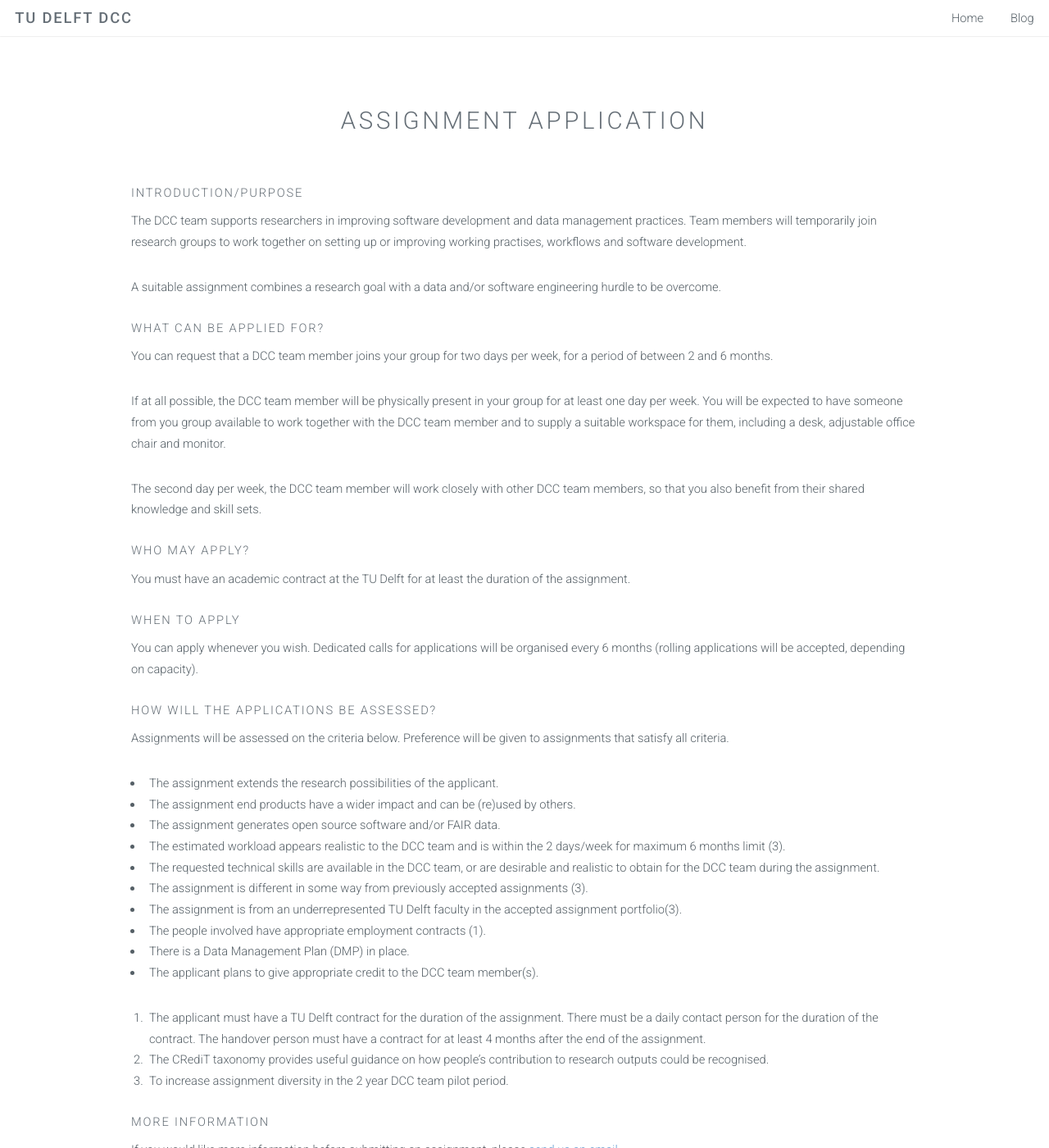
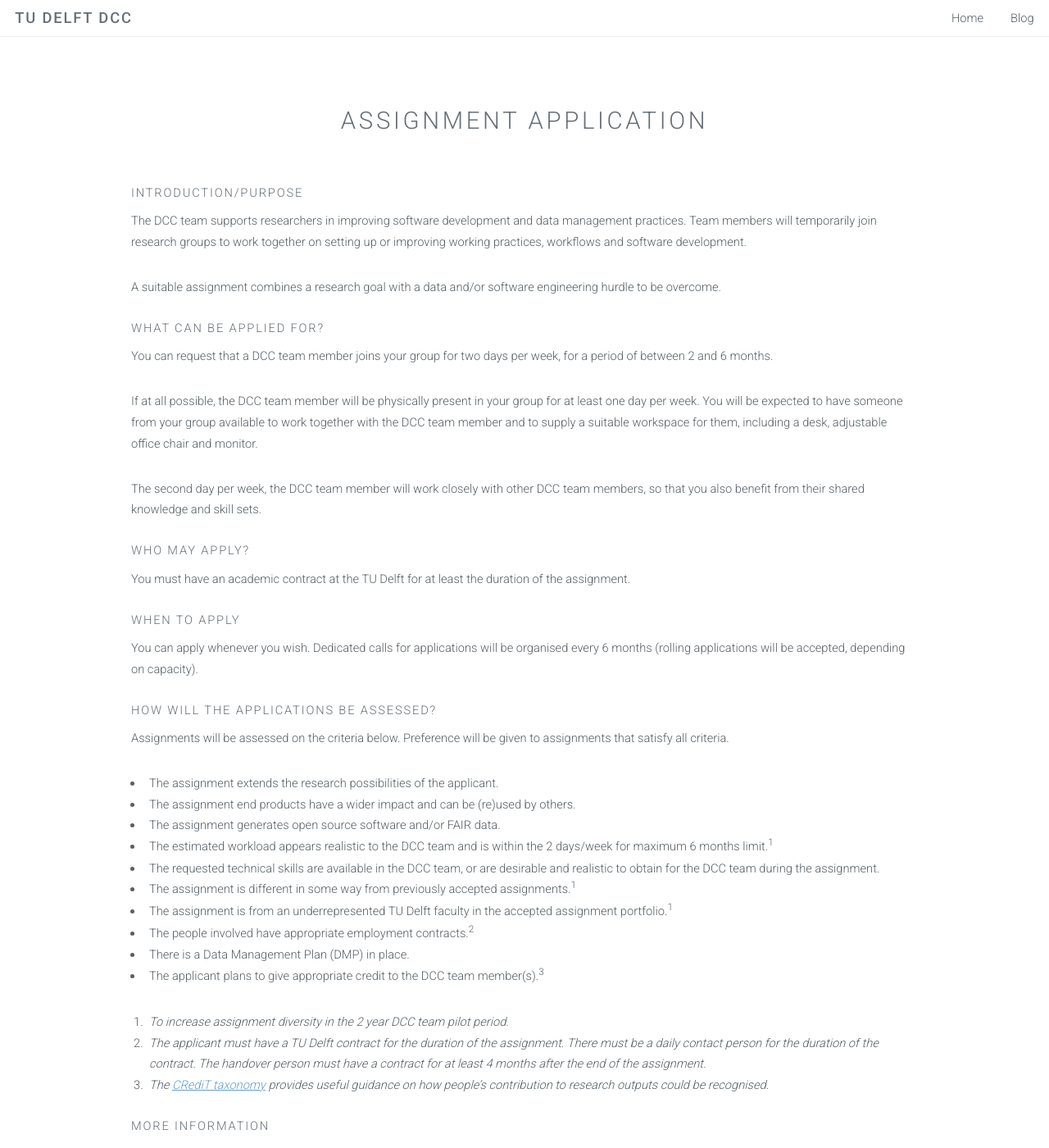
Before and after one commit to TU-Delft-DCC/DCC-website, a Jekyll site: the page built from _pages/assignment-application.md, in a window 1280 px wide and 1400 px high, scrolled down 278 px. Shown: the whole window at 82% size. Built offline with Jekyll 4.4.1, drawn with Linux system fonts in a browser that asks for light colours; some of the changed text lies outside the part shown.

Commit message:
input from Meta and Marta

```diff
--- a/_includes/footer.html
+++ b/_includes/footer.html
@@ -2,7 +2,7 @@
 <footer id="footer">
     <div class="container">
         <ul class="copyright">
-		<li>&copy; <a href="https://www.tudelft.nl">Technisiche Universiteit Delft</a></li>
+		<li>&copy; <a href="https://www.tudelft.nl">Technische Universiteit Delft</a></li>
             <li>Design: <a href="http://themes.jekyllrc.org/ion">TEMPLATED</a></li>
             <li>Hosted at: <a href="https://github.com/TU-Delft-DCC/DCC-website">Github</a></li>
         </ul>
--- a/_pages/assignment-application.md
+++ b/_pages/assignment-application.md
@@ -4,7 +4,7 @@ title: Assignment Application
 ---
 # Introduction/Purpose
 
-The DCC team supports researchers in improving software development and data management practices. Team members will temporarily join research groups to work together on setting up or improving working practises, workflows and software development.
+The DCC team supports researchers in improving software development and data management practices. Team members will temporarily join research groups to work together on setting up or improving working practices, workflows and software development.
 
 A suitable assignment combines a research goal with a data and/or software engineering hurdle to be overcome.
 
@@ -12,7 +12,7 @@ A suitable assignment combines a research goal with a data and/or software engin
 
 You can request that a DCC team member joins your group for two days per week, for a period of between 2 and 6 months.
 
-If at all possible, the DCC team member will be physically present in your group for at least one day per week. You will be expected to have someone from you group available to work together with the DCC team member and to supply a suitable workspace for them, including a desk, adjustable office chair and monitor.
+If at all possible, the DCC team member will be physically present in your group for at least one day per week. You will be expected to have someone from your group available to work together with the DCC team member and to supply a suitable workspace for them, including a desk, adjustable office chair and monitor.
 
 The second day per week, the DCC team member will work closely with other DCC team members, so that you also benefit from their shared knowledge and skill sets.
 
@@ -31,18 +31,17 @@ Assignments will be assessed on the criteria below. Preference will be given to
 - The assignment extends the research possibilities of the applicant.
 - The assignment end products have a wider impact and can be (re)used by others.
 - The assignment generates open source software and/or FAIR data.
-- The estimated workload appears realistic to the DCC team and is within the 2 days/week for maximum 6 months limit (3).
+- The estimated workload appears realistic to the DCC team and is within the 2 days/week for maximum 6 months limit.<sup>1</sup>
 - The requested technical skills are available in the DCC team, or are desirable and realistic to obtain for the DCC team during the assignment.
-- The assignment is different in some way from previously accepted assignments (3).
-- The assignment is from an underrepresented TU Delft faculty in the accepted assignment portfolio(3).
-- The people involved have appropriate employment contracts (1).
+- The assignment is different in some way from previously accepted assignments.<sup>1</sup>
+- The assignment is from an underrepresented TU Delft faculty in the accepted assignment portfolio.<sup>1</sup>
+- The people involved have appropriate employment contracts.<sup>2</sup>
 - There is a Data Management Plan (DMP) in place.
-- The applicant plans to give appropriate credit to the DCC team member(s).
+- The applicant plans to give appropriate credit to the DCC team member(s).<sup>3</sup>
 
-1. The applicant must have a TU Delft contract for the duration of the assignment. There must be a daily contact person for the duration of the contract. The handover person must have a contract for at least 4 months after the end of the assignment.
-2. The CRediT taxonomy provides useful guidance on how people’s contribution to research outputs could be recognised.
-3. To increase assignment diversity in the 2 year DCC team pilot period.
-
+1. *To increase assignment diversity in the 2 year DCC team pilot period.*
+2. *The applicant must have a TU Delft contract for the duration of the assignment. There must be a daily contact person for the duration of the contract. The handover person must have a contract for at least 4 months after the end of the assignment.*
+3. *The [CRediT taxonomy](https://www.casrai.org/credit.html) provides useful guidance on how people’s contribution to research outputs could be recognised.*
 
 
 # More information
@@ -51,4 +50,4 @@ If you would like more information before submitting an assignment, please [send
 
 # Apply
 
-You can find [the application form here](https://forms.office.com/Pages/ResponsePage.aspx?id=TVJuCSlpMECM04q0LeCIe5OoS3PKchtBoa_30gjV-5VUOUZDR0RFUFczUjNSVEpKRU5SMlZIRUowUCQlQCN0PWcu).
+You can find [the application form here](https://urldefense.proofpoint.com/v2/url?u=https-3A__forms.office.com_Pages_ResponsePage.aspx-3Fid-3DTVJuCSlpMECM04q0LeCIe5OoS3PKchtBoa-5F30gjV-2D5VUNloyTjAyT05YT1M1NjZYR1k1OUNRTlJaMCQlQCN0PWcu&d=DwQGaQ&c=XYzUhXBD2cD-CornpT4QE19xOJBbRy-TBPLK0X9U2o8&r=5CjN4_QYiyqcgmZqHJKD-P0L_IHc7_T869LOe_GmZkw&m=xlJwF9vRxy-hNkI8wvYz3Koh50sqAf6rj8HDYdueEUk&s=slx5X1eymdrrkyIh8C8UezFF35n0AYUtYtiTO03gb5I&e=). You may need to log into your TU Delft Microsoft Teams account with netID@tudelft.net.
```
